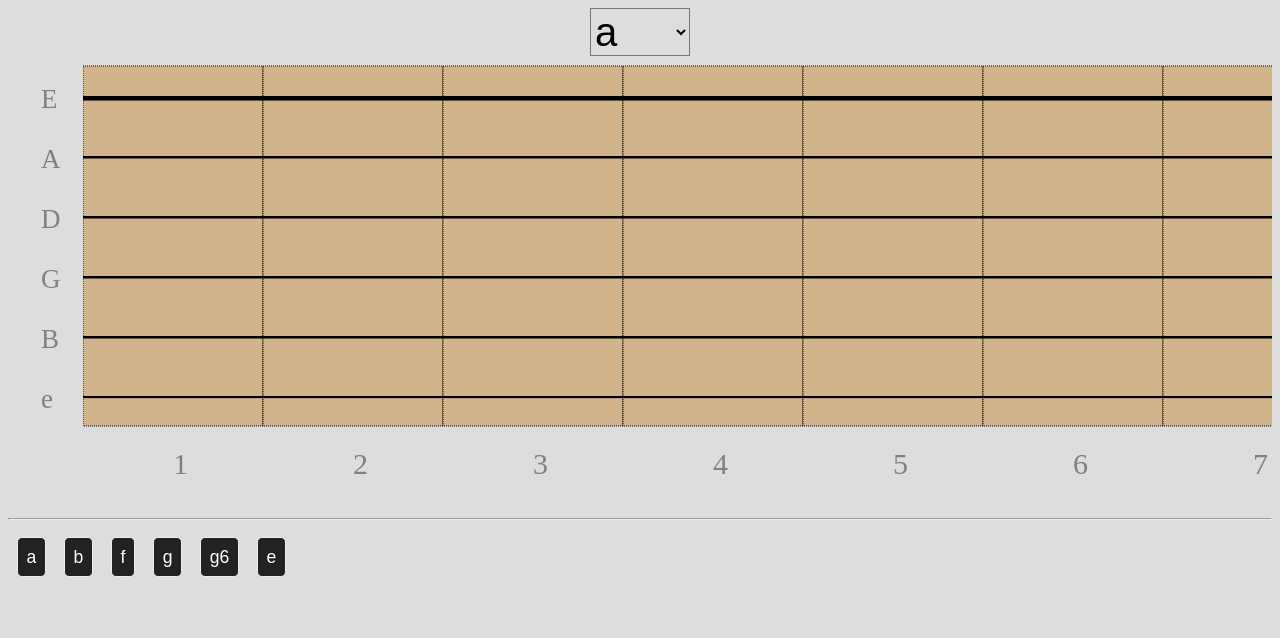
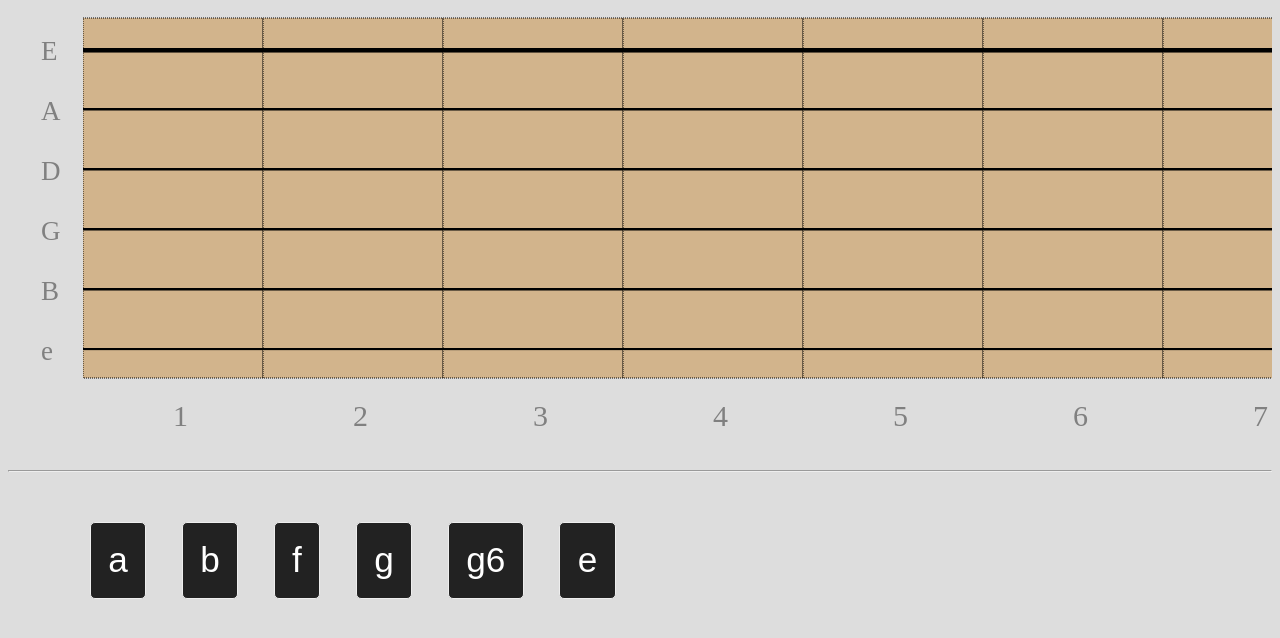
Before and after one commit to andrew--grant/guitar-chords, a website: page app/index.html in a window 1280 px wide. Drawn offline with Linux system fonts and the light colour scheme.

Commit message:
chords-menu now functioning, some cosmetic changes

```diff
--- a/app/js/guitar/guitar-model.js
+++ b/app/js/guitar/guitar-model.js
@@ -32,7 +32,7 @@ function guitarModel() {
                 difficulty: 2,
                 shape: [
                     [18, 1, 0], // fret, string, finger
-                    [19, 2, -1], // todo: why no show? (an a can show in same pos, why not this B? Something to do with being very last fret?
+                    [19, 2, -1],
                     [17, 3, 1],
                     [18, 4, 2],
                     [18, 5, 3],
--- a/app/js/riot/tags/app.html
+++ b/app/js/riot/tags/app.html
@@ -1,6 +1,6 @@
 <app>
-    <chord-selector doselect={chordSelected} chords={opts.chords} frets={opts.frets}></chord-selector>
-    <!--<hr/>-->
+    <!--<chord-selector doselect={chordSelected} chords={opts.chords} frets={opts.frets}></chord-selector>
+    <hr/>-->
     <guitar model={opts}></guitar>
     <hr/>
     <chords-menu doselect={chordSelected} chords={opts.chords}></chords-menu>
@@ -21,7 +21,6 @@
         self.on('update', function(e) {});
 
         chordSelected(chord) {
-            console.log(chord);
             self.drawChord(chord);
         }
 
--- a/app/js/riot/tags/chords-menu.html
+++ b/app/js/riot/tags/chords-menu.html
@@ -1,12 +1,14 @@
 <chords-menu>
     <div class="chords-menu">
-        <button each={opts.chords} class='chord-button' onclick={chordSelected}>
-           {name}
+        <button each={chord, i in opts.chords} id='{i}' class='chord-button' onclick={chordSelected}>
+           {chord.name}
         </button>
     </div>
     <style>
         .chords-menu {
             /*background-color: #eee;*/
+            margin: 1em 1em 2em 2em;
+            font-size:2em;
         }
 
         .chord-button {
@@ -17,6 +19,20 @@
             font-size: 1.1em;
             border: solid 1px #eee;
             border-radius: 5px;
+            outline: none;
+        }
+
+        .chord-button:hover {
+            background-color: #c22;
+            color: white;
+            font-size: 1.1em;
+            border: solid 1px #fce;
+        }
+
+        .chord-button:active {
+            background-color: #f22;
+            color: white;
+            height: 100%;
         }
     </style>
     <script>
@@ -25,7 +41,7 @@
         self.selectedChord = null;
 
         self.on('mount', function() {
-            console.log(self.opts.chords);
+            //console.log(self.opts.chords);
         });
 
         self.on('update', function() {
@@ -33,12 +49,11 @@
         });
 
         chordSelected(e) {
-            console.log(e.target.innerText);
-            self.chordIndex = e.target.selectedIndex;
-            self.opts.doselect(e.target.innerText); // todo: needs actual chord obj, so associate index with each btn (an id or class to be looked up)
+            self.chordIndex = e.target.id;
+            self.opts.doselect(self.opts.chords[self.chordIndex]);
             if (e.target.isVoiceCommand) {
                 // change select UI when voice activated
-                $('#chord-select')[0].selectedIndex = self.chordIndex
+                // $('#chord-select')[0].selectedIndex = self.chordIndex
             }
         }
     </script>
```
Also changed, not shown: app/js/guitar/guitar.js (+28 -28 lines), app/js/riot/tags/guitar.html (+1 -0 lines).
